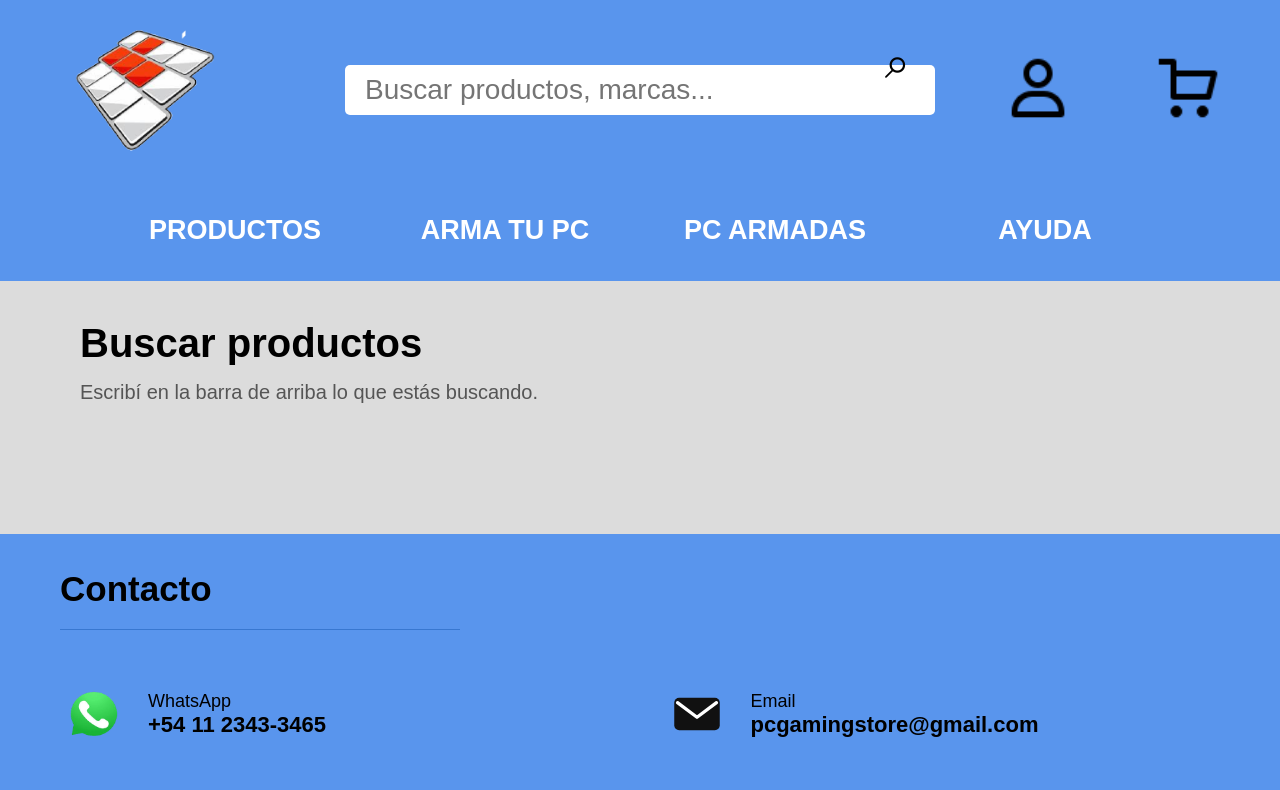
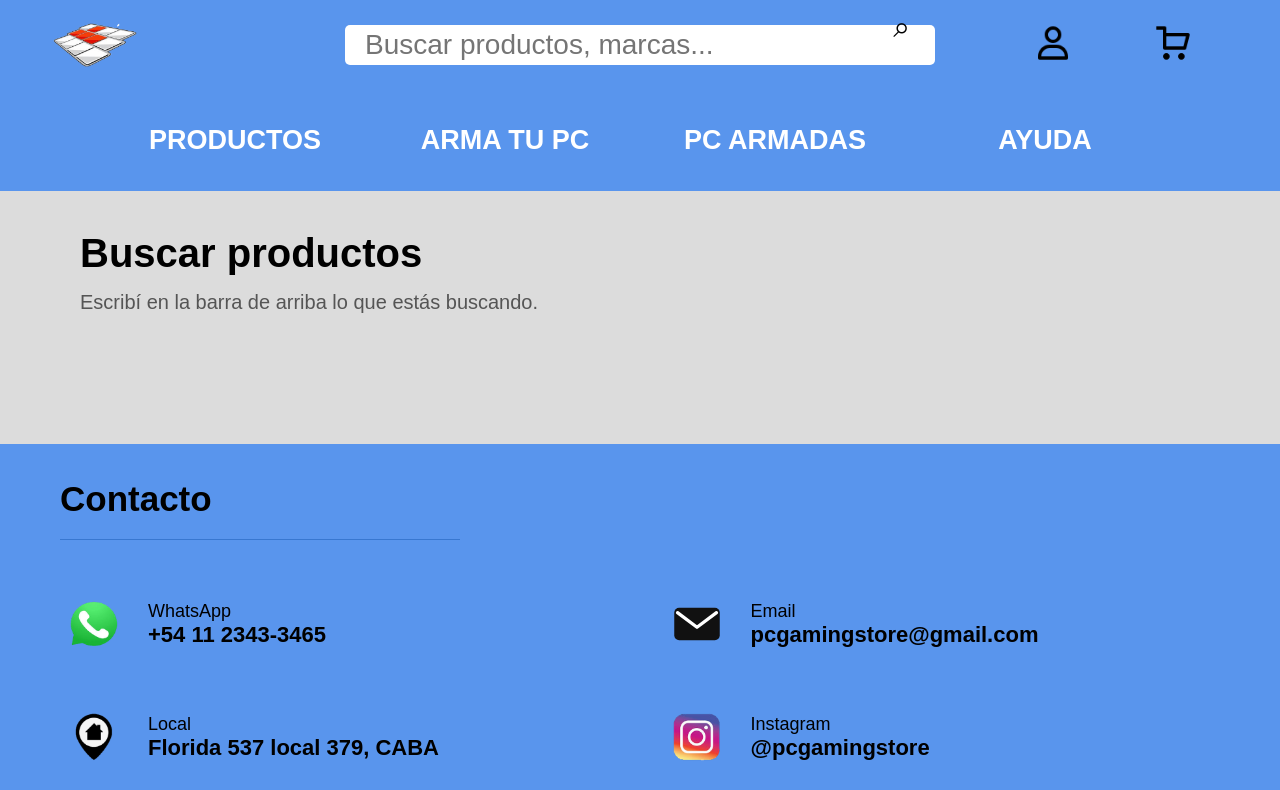
Before and after one commit to bauti2009/filoso-2, a plain HTML site: page buscar.html in a window 1280 px wide. Shown: the top 790 px of the page. Drawn offline with Linux system fonts and the light colour scheme.

Commit message:
Add files via upload

```diff
--- a/script.js
+++ b/script.js
@@ -189,7 +189,7 @@ function mostrarCarrito() {
         fila.append(img, info, cantidad, subtotal, quitar);
         lista.appendChild(fila);
     });
-
+stente.cantidad += 1;
     const pie = crear("div", "pie-carrito");
     const totalTexto = crear("p", "total-carrito");
     totalTexto.append("Total: ", crear("strong", "", formatoPrecio(total)));
--- a/style.css
+++ b/style.css
@@ -39,8 +39,8 @@ header {
 }
 
 .logo-principal img {
-    width: 250px;
-    height: auto;
+    width: 150px;
+    height: 50px;
     display: block;
 }
 
@@ -50,7 +50,7 @@ header {
 
 .buscador input {
     width: 100%;
-    height: 50px;
+    height: 40px;
     border: 0;
     border-radius: 5px;
     padding: 0 80px 0 20px;
@@ -60,8 +60,8 @@ header {
 .buscador span {
     position: absolute;
     right: 25px;
-    top: -28px;
-    font-size: 45px;
+    top: -15px;
+    font-size: 30px;
 }
 
 .iconos-header {
@@ -71,9 +71,19 @@ header {
 }
 
 .iconos-header img {
-    width: 70px;
-    height: 70px;
+    width: 40px;
+    height: 40px;
     object-fit: contain;
+}
+
+.bannerindex{
+    width: 100%;
+}
+
+.imgbanner{
+    width: 100%;
+  height: 500px; /* Mantiene la proporción original para que no se deforme */
+  display: block;
 }
 
 nav {
```
Also changed, not shown: index.html (+3 -1 lines).
